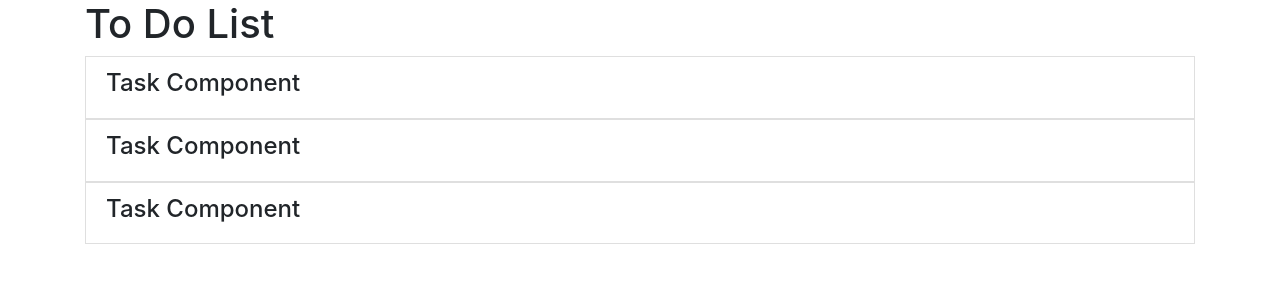
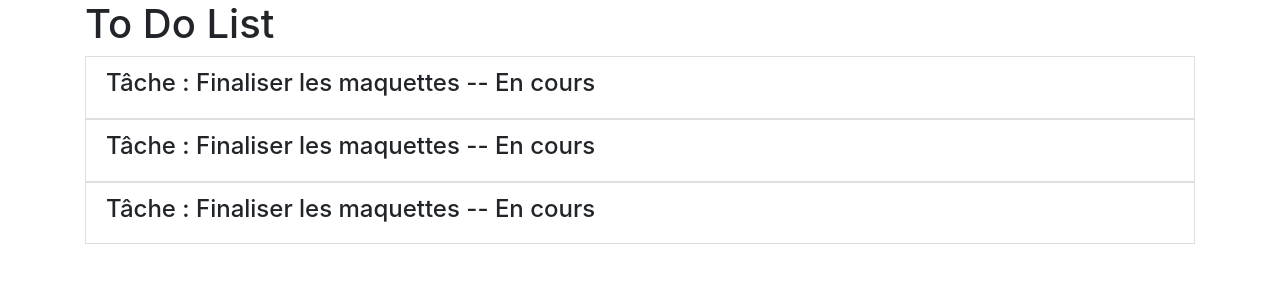
Before and after one commit to DavidLegrand/todo-angular, an Angular app: page / in a window 1280 px wide. Shown: the top 300 px of the page. Built offline with nearby package versions, Linux system fonts and the light colour scheme.

Commit message:
Interpolation of variables in the template

```diff
--- a/src/app/components/task/task.component.html
+++ b/src/app/components/task/task.component.html
@@ -1,3 +1,3 @@
 <li class="list-group-item">
-  <h4>Task Component</h4>
+  <h4>Tâche : {{taskName}} -- {{ getComplete() }}</h4>
 </li>
--- a/src/app/components/task/task.component.ts
+++ b/src/app/components/task/task.component.ts
@@ -6,10 +6,15 @@ import { Component, OnInit } from '@angular/core';
   styleUrls: ['./task.component.scss']
 })
 export class TaskComponent implements OnInit {
+  taskName = "Finaliser les maquettes"
+  taskComplete = false
 
   constructor() { }
 
   ngOnInit(): void {
   }
 
+  getComplete(){
+    return this.taskComplete ? "Terminée" : "En cours"
+  }
 }
```
